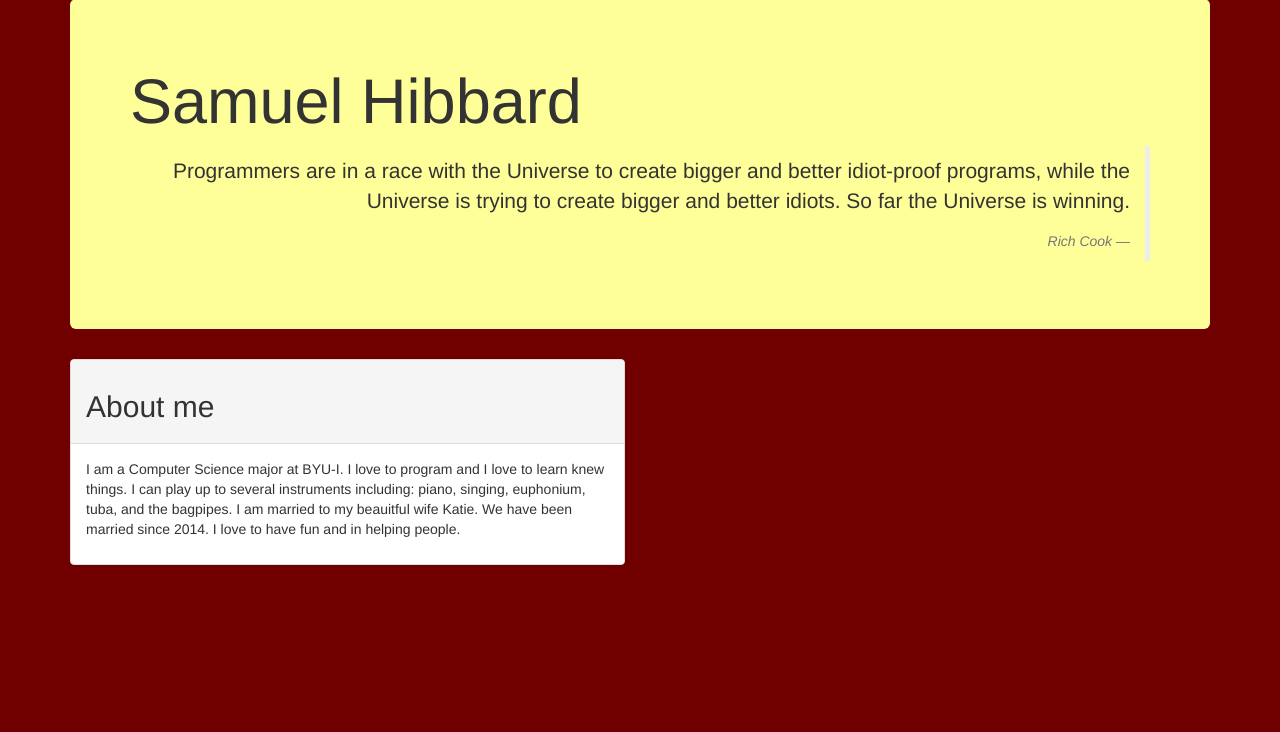
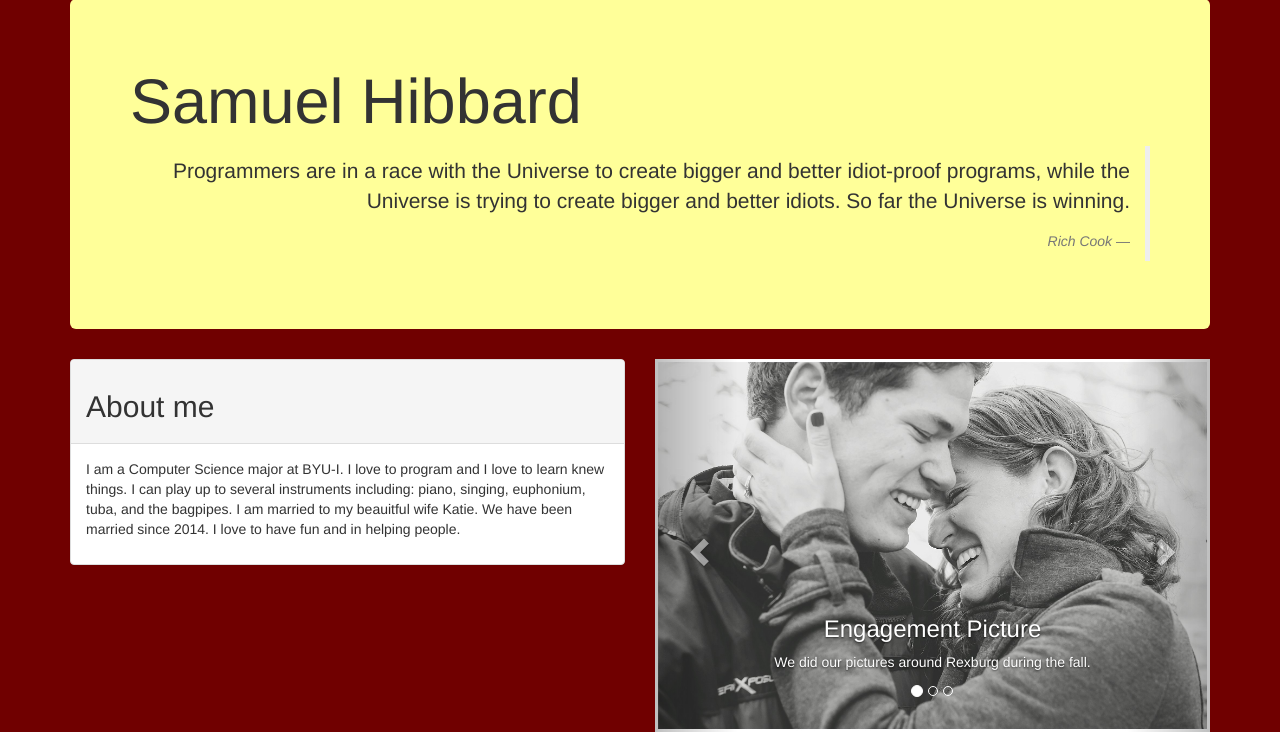
Before and after one commit to hibbards01/cs313, a PHP site: page / in a window 1280 px wide. Shown: the part 73-805 px from the top of the page. Before the commit the page ends 638 px from the top, so only its background shows below. Run offline with PHP 8.4, Linux system fonts and the light colour scheme; some libraries are stand-ins or nearby versions.

Commit message:
Added pictures to the website.

```diff
--- a/index.php
+++ b/index.php
@@ -32,7 +32,51 @@
         </div>
       </div>
       <div class="col-md-6">
+        <div id="myCarousel" class="carousel slide" data-ride="carousel">
+          <!-- Indicators -->
+          <ol class="carousel-indicators">
+            <li data-target="#myCarousel" data-slide-to="0" class="active"></li>
+            <li data-target="#myCarousel" data-slide-to="1"></li>
+            <li data-target="#myCarousel" data-slide-to="2"></li>
+          </ol>
 
+          <!-- Wrapper for slides -->
+          <div class="carousel-inner" role="listbox">
+            <div class="item active">
+              <img src="2013-11-08_0001.jpg" alt="Engagement Pic.">
+              <div class="carousel-caption">
+                <h3>Engagement Picture</h3>
+                <p>We did our pictures around Rexburg during the fall.</p>
+              </div>
+            </div>
+
+            <div class="item">
+              <img src="my_house.jpg" alt="My House">
+              <div class="carousel-caption">
+                <h3>Our Apartment</h3>
+                <p>We are currently living in this cabin. It is really nice and homey.</p>
+              </div>
+            </div>
+
+            <div class="item">
+              <img src="20140111-wedding-4040_WEB.jpg" alt="Wedding Pic">
+              <div class="carousel-caption">
+                <h3 class="black-text">Wedding Picture</h3>
+                <p class="black-text">I married my wife at the Oquirrh Mountain Temple in Utah.</p>
+              </div>
+            </div>
+          </div>
+
+          <!-- Left and right controls -->
+          <a class="left carousel-control" href="#myCarousel" role="button" data-slide="prev">
+            <span class="glyphicon glyphicon-chevron-left" aria-hidden="true"></span>
+            <span class="sr-only">Previous</span>
+          </a>
+          <a class="right carousel-control" href="#myCarousel" role="button" data-slide="next">
+            <span class="glyphicon glyphicon-chevron-right" aria-hidden="true"></span>
+            <span class="sr-only">Next</span>
+          </a>
+        </div>
       </div>
     </div>
   </div>
--- a/style.css
+++ b/style.css
@@ -5,3 +5,7 @@ body {
 .jumbotron {
   background-color: #FFFF99;
 }
+
+.black-text {
+  color: #330000;
+}
```
Also changed, not shown: 2013-11-08_0001.jpg (added), 20140111-wedding-4040_WEB.jpg (added), my_house.jpg (added).
